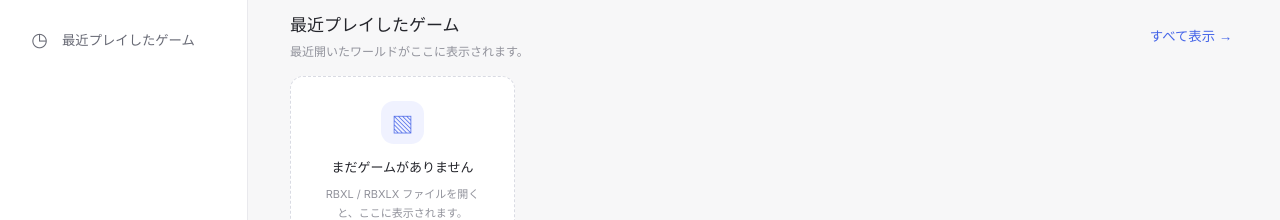
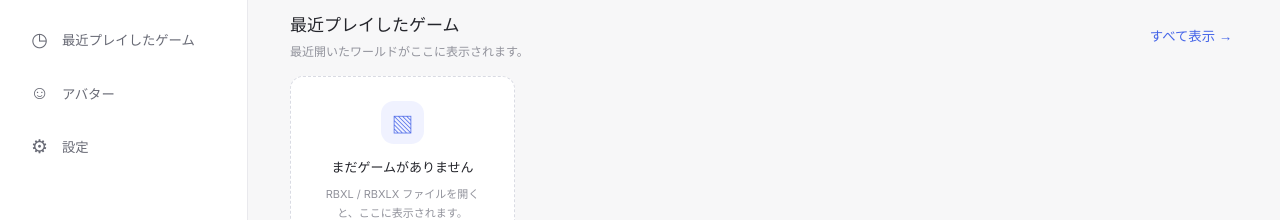
Before and after one commit to asanorok4650-netizen/thegameserver, a React (Vite) app: page / in a window 1280 px wide. Shown: the part 243-463 px from the top of the page. Built offline with nearby package versions, Linux system fonts and the light colour scheme.

Commit message:
Add files via upload

```diff
--- a/src/App.jsx
+++ b/src/App.jsx
@@ -6,6 +6,9 @@
 import RecentSection from './components/RecentSection.jsx';
 import LibrarySection from './components/LibrarySection.jsx';
 import PlaceholderSection from './components/PlaceholderSection.jsx';
+import AvatarSection from './components/AvatarSection.jsx';
+import SettingsSection from './components/SettingsSection.jsx';
+import { useAvatar } from './hooks/useAvatar.js';
 
 export default function App() {
   const [page, setPage] = useState('home');
@@ -14,6 +17,7 @@
   const [status, setStatus] = useState('');
   const fileInputRef = useRef(null);
   const { items, addFile } = useLibrary();
+  const avatar = useAvatar();
 
   const config = PAGES[page] || PAGES.home;
   const show = (name) => config.sections.includes(name);
@@ -47,12 +51,13 @@
 
   return (
     <div className="app-shell">
-      <Sidebar page={page} open={sidebarOpen} onNavigate={navigate} />
+      <Sidebar page={page} open={sidebarOpen} onNavigate={navigate} user={avatar.user} />
       <main className="main-area">
         <Topbar
           query={query}
           onQueryChange={setQuery}
           onToggleMenu={() => setSidebarOpen((v) => !v)}
+          user={avatar.user}
         />
         <section className="page-content">
           <div className="welcome-row">
@@ -105,6 +110,9 @@
             />
           )}
 
+          {show('avatar') && <AvatarSection avatar={avatar} />}
+          {show('settings') && <SettingsSection />}
+
           <p className="status-message" id="status-message" role="status" aria-live="polite">{status}</p>
           <footer>RBXL Player <span>•</span> Browser-based world player</footer>
         </section>
--- a/src/main.jsx
+++ b/src/main.jsx
@@ -2,6 +2,7 @@
 import { createRoot } from 'react-dom/client';
 import App from './App.jsx';
 import './style.css';
+import './avatar.css';
 
 createRoot(document.getElementById('root')).render(
   <StrictMode>
--- a/src/pages.js
+++ b/src/pages.js
@@ -19,6 +19,16 @@
     title: '最近プレイしたゲーム',
     subtitle: '最近開いたワールド。',
     sections: ['recent']
+  },
+  avatar: {
+    title: 'アバター',
+    subtitle: 'パーツを組み合わせてアバターを作ろう。',
+    sections: ['avatar']
+  },
+  settings: {
+    title: '設定',
+    subtitle: '接続と描画の設定。',
+    sections: ['settings']
   }
 };
 
@@ -26,5 +36,7 @@
   { page: 'home', icon: '⌂', label: 'ホーム' },
   { page: 'discover', icon: '◈', label: '探索' },
   { page: 'friends', icon: '♧', label: 'フレンド' },
-  { page: 'recent', icon: '◷', label: '最近プレイしたゲーム' }
+  { page: 'recent', icon: '◷', label: '最近プレイしたゲーム' },
+  { page: 'avatar', icon: '☺', label: 'アバター' },
+  { page: 'settings', icon: '⚙', label: '設定' }
 ];
```
